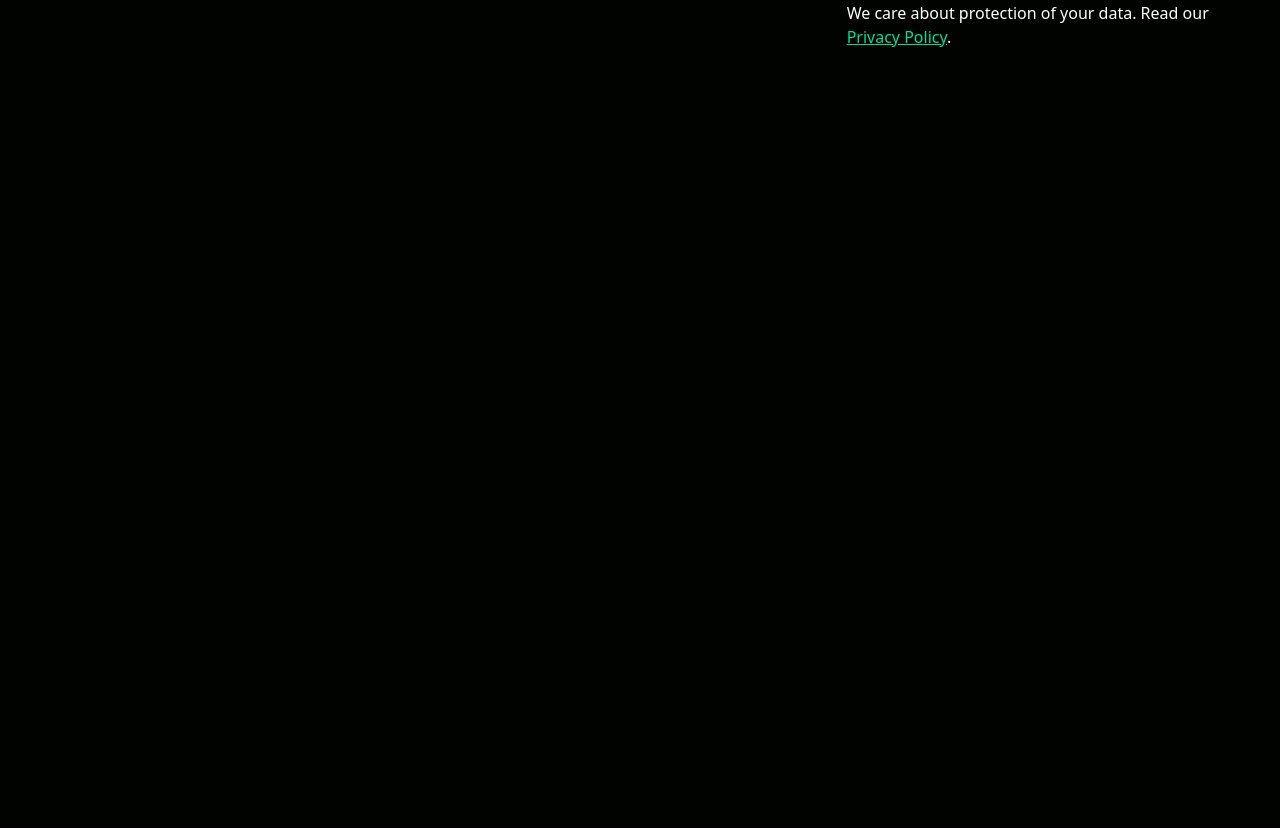
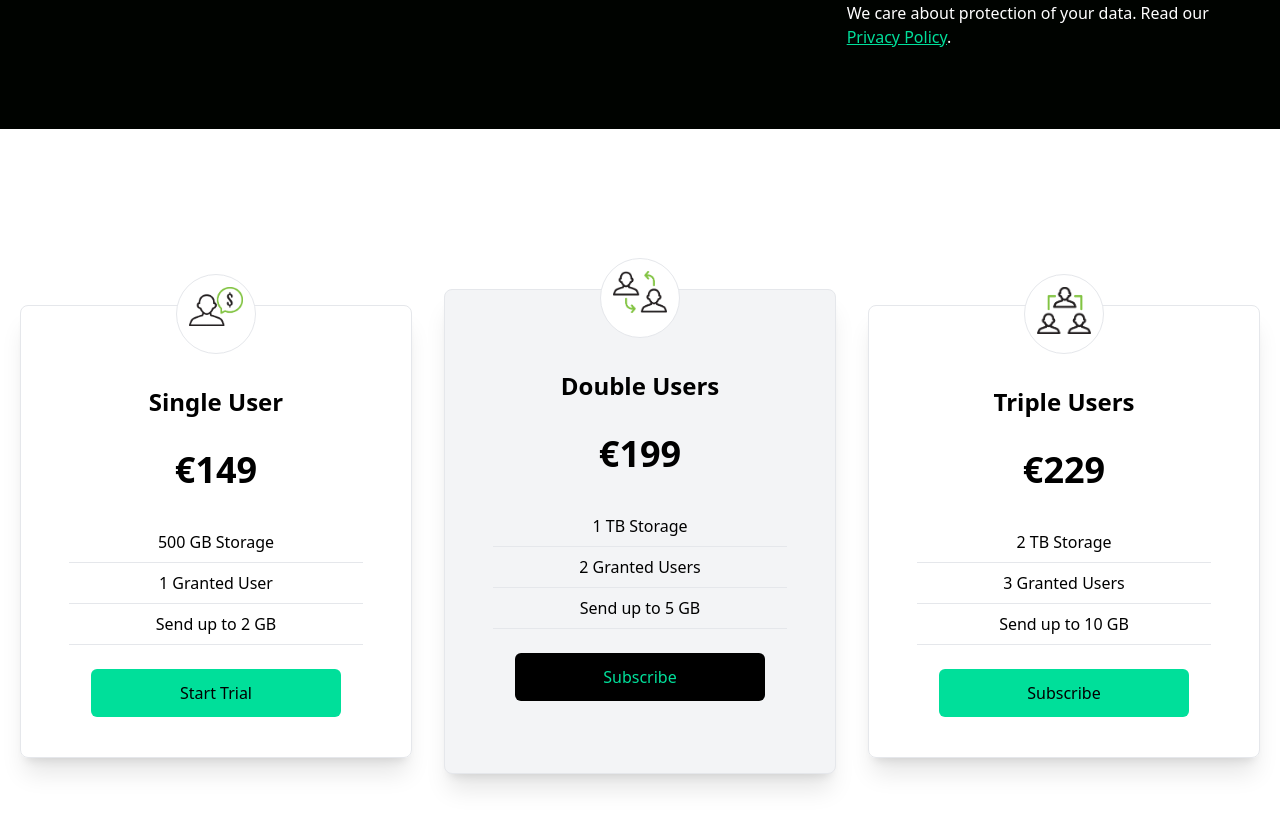
Before and after one commit to edantal/Theme-MyData--ReactJS, a React (Create React App) app: page / in a window 1280 px wide. Shown: the part 1520-2348 px from the top of the page. Before the commit the page ends 1649 px from the top, so only its background shows below. Built offline with nearby package versions, Linux system fonts and the light colour scheme.

Commit message:
Add cards component

```diff
--- a/src/App.js
+++ b/src/App.js
@@ -3,6 +3,7 @@ import Navbar from './components/Navbar'
 import Hero from './components/Hero'
 import Analytics from './components/Analytics'
 import Newsletter from './components/Newsletter'
+import Cards from './components/Cards'
 
 function App() {
   return (
@@ -11,6 +12,7 @@ function App() {
       <Hero />
       <Analytics />
       <Newsletter />
+      <Cards />
     </div>
   )
 }
--- /dev/null
+++ b/src/components/Card.jsx
@@ -0,0 +1,43 @@
+import React from 'react'
+
+const Card = ({ plan }) => {
+  return (
+    <div
+      className={`w-full border shadow-xl flex flex-col p-4 my-4 rounded-lg hover:scale-105 duration-300 ${
+        plan.isFeatured && 'bg-gray-100 md:my-0'
+      }`}
+    >
+      <div className='w-20 h-20 mx-auto mt-[-3rem] p-3 rounded-full bg-white border border-gray-200'>
+        <img
+          src={plan.image}
+          alt={plan.name}
+          className='object-contain object-center'
+        />
+      </div>
+      <h2 className='text-2xl font-bold text-center py-8'>
+        {plan.name} {plan.data.users > 1 ? 'Users' : 'User'}
+      </h2>
+      <p className='text-center text-4xl font-bold'>€{plan.data.price}</p>
+      <div className='text-center font-medium'>
+        <p className='py-2 border-b mx-8 mt-8'>{plan.data.storage} Storage</p>
+        <p className='py-2 border-b mx-8'>
+          {plan.data.users} Granted {plan.data.users > 1 ? 'Users' : 'User'}
+        </p>
+        <p className='py-2 border-b mx-8'>
+          Send up to {plan.data.transferLimit} GB
+        </p>
+      </div>
+      <button
+        className={`${
+          plan.isFeatured
+            ? 'bg-black text-[#00df9a]'
+            : 'bg-[#00df9a] text-black'
+        } w-[250px] rounded-md font-medium my-6 mx-auto py-3`}
+      >
+        {plan.cta}
+      </button>
+    </div>
+  )
+}
+
+export default Card
--- /dev/null
+++ b/src/components/Cards.jsx
@@ -0,0 +1,62 @@
+import React from 'react'
+
+import Card from './Card'
+import Single from '../assets/single.png'
+import Double from '../assets/double.png'
+import Triple from '../assets/triple.png'
+
+const plans = [
+  {
+    id: 1,
+    name: 'Single',
+    data: {
+      price: 149,
+      storage: '500 GB',
+      users: 1,
+      transferLimit: 2,
+    },
+    image: Single,
+    isFeatured: false,
+    cta: 'Start Trial',
+  },
+  {
+    id: 2,
+    name: 'Double',
+    data: {
+      price: 199,
+      storage: '1 TB',
+      users: 2,
+      transferLimit: 5,
+    },
+    image: Double,
+    isFeatured: true,
+    cta: 'Subscribe',
+  },
+  {
+    id: 3,
+    name: 'Triple',
+    data: {
+      price: 229,
+      storage: '2 TB',
+      users: 3,
+      transferLimit: 10,
+    },
+    image: Triple,
+    isFeatured: false,
+    cta: 'Subscribe',
+  },
+]
+
+const Cards = () => {
+  return (
+    <div className='w-full py-[10rem] px-4 bg-white'>
+      <div className='max-w-[1240px] mx-auto grid md:grid-cols-3 gap-8'>
+        {plans.map((plan) => (
+          <Card key={plan.id} plan={plan} />
+        ))}
+      </div>
+    </div>
+  )
+}
+
+export default Cards
```
